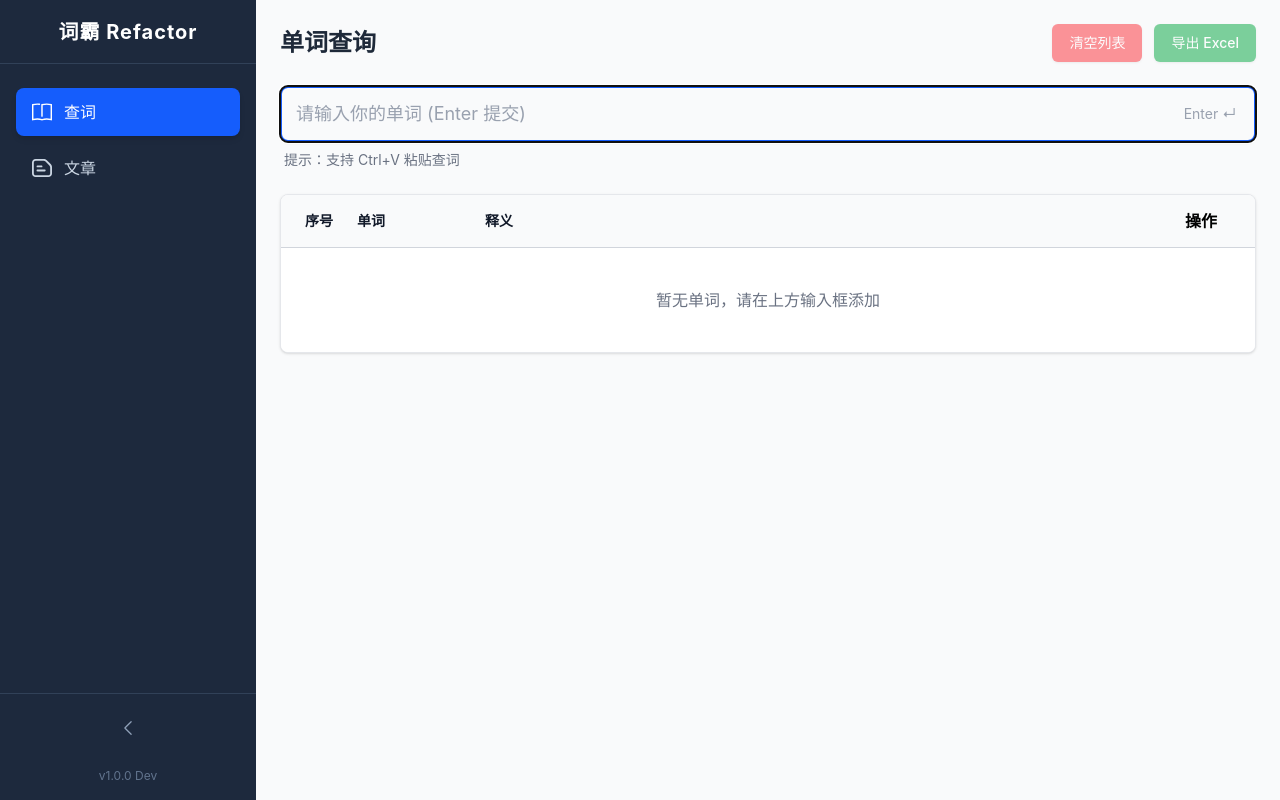
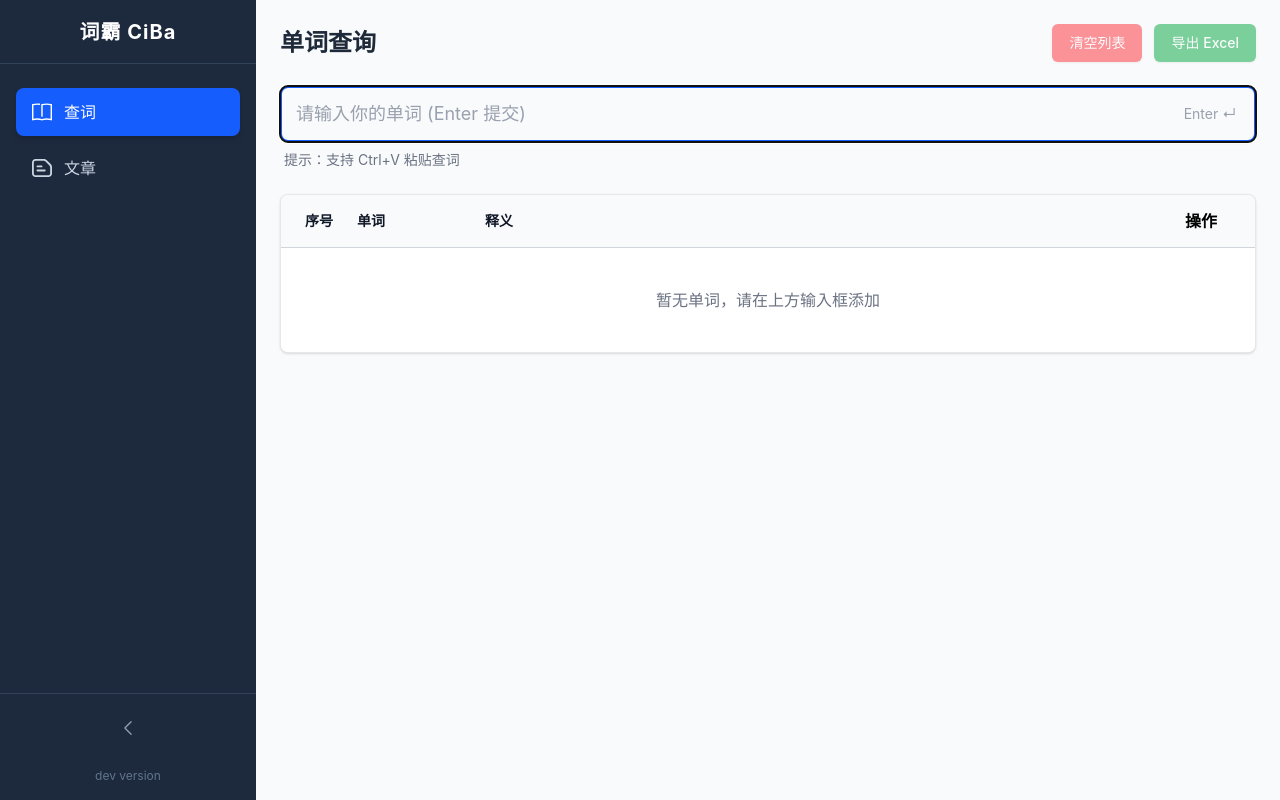
Before and after one commit to xChiXinB/New-CiBa-frontend, a Vue app: page / in a window 1280 px wide. Built offline with nearby package versions, Linux system fonts and the light colour scheme.

Commit message:
更改SideBar细节

```diff
--- a/src/components/layout/Sidebar.vue
+++ b/src/components/layout/Sidebar.vue
@@ -5,8 +5,8 @@
     >
         <!-- Logo / Title Area -->
         <div class="h-16 flex items-center justify-center border-b border-slate-700 overflow-hidden whitespace-nowrap">
-            <span v-if="!isCollapsed" class="text-xl font-bold tracking-wider">词霸 Refactor</span>
-            <span v-else class="text-xl font-bold tracking-wider">词</span>
+            <span v-if="!isCollapsed" class="text-xl font-bold tracking-wider">词霸 CiBa</span>
+            <span v-else class="text-xl font-bold tracking-wider">霸</span>
         </div>
 
         <!-- Navigation -->
@@ -49,7 +49,7 @@
 
         <!-- Footer / User Info (Optional) -->
         <div v-if="!isCollapsed" class="pb-4 text-xs text-slate-500 text-center whitespace-nowrap">
-            v1.0.0 Dev
+            dev version
         </div>
     </aside>
 </template>
```
